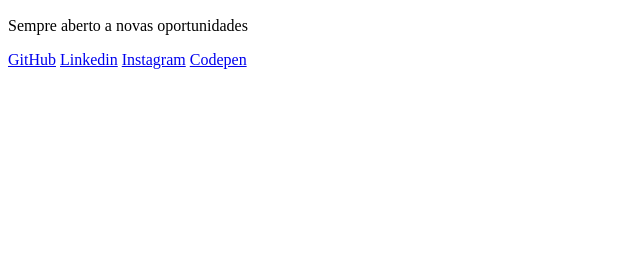
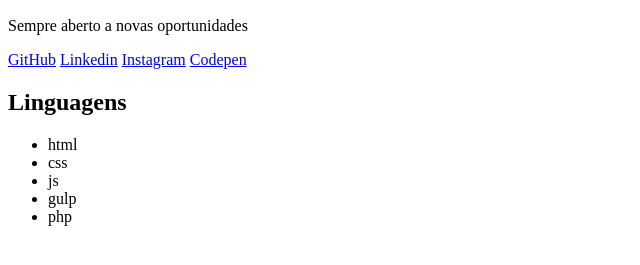
Before and after one commit to Epiled/personal-card, a plain HTML site: page index.html in a window 1280 px wide. Shown: the part 123-388 px from the top of the page, without its empty margins (0-640 px from the left). Drawn offline with Linux system fonts and the light colour scheme.

Commit message:
Adição das linguagens no "ASIDE" linguagens

```diff
--- a/index.html
+++ b/index.html
@@ -27,7 +27,14 @@
       <a href="https://codepen.io/felipe_deam">Codepen</a>
     </footer>
     <aside>
-
+      <h2>Linguagens</h2>
+      <ul>
+        <li>html</li>
+        <li>css</li>
+        <li>js</li>
+        <li>gulp</li>
+        <li>php</li>
+      </ul>
     </aside>
   </section>
 </body>
```
